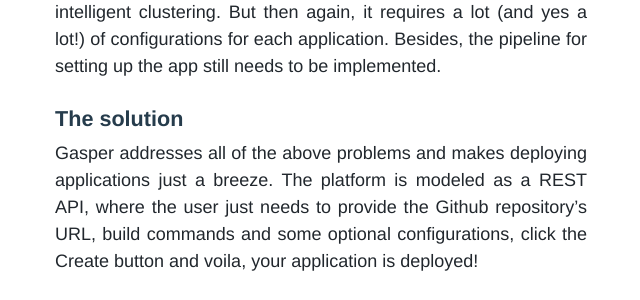
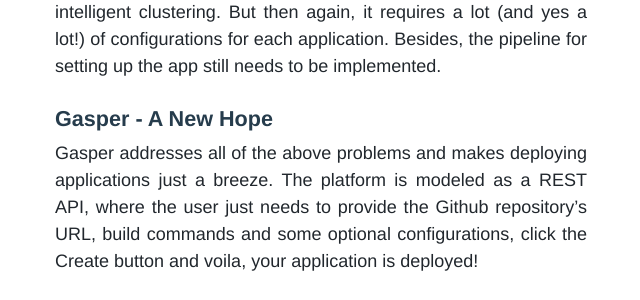
Before and after one commit to sdslabs/sdslabs.github.com, a Jekyll site: the page built from _posts/2020/2020-01-10-gasper-part-1.md, in a window 1280 px wide and 900 px high, scrolled down 756 px. Shown: the part 154-454 px from the top of the window, without its empty margins (319-959 px from the left). Built offline with Jekyll 4.4.1, drawn with Linux system fonts in a browser that asks for light colours; some web fonts are replaced; comment, search, counter and statistics services are not loaded.

Commit message:
change heading to something cooler

```diff
--- a/_posts/2020/2020-01-10-gasper-part-1.md
+++ b/_posts/2020/2020-01-10-gasper-part-1.md
@@ -22,7 +22,7 @@ Manually decide which application goes to which node, then use ssh/telnet to man
 *Kubernetes at the rescue:* \\
 Kubernetes takes away the load distribution problem with its intelligent clustering. But then again, it requires a lot (and yes a lot!) of configurations for each application. Besides, the pipeline for setting up the app still needs to be implemented.
 
-#### The solution
+#### Gasper - A New Hope
 Gasper addresses all of the above problems and makes deploying applications just a breeze. The platform is modeled as a REST API, where the user just needs to provide the Github repository’s URL, build commands and some optional configurations, click the Create button and voila, your application is deployed!
 
 ## Sounds cool? Let's look at the amazing tale under the hood
```
